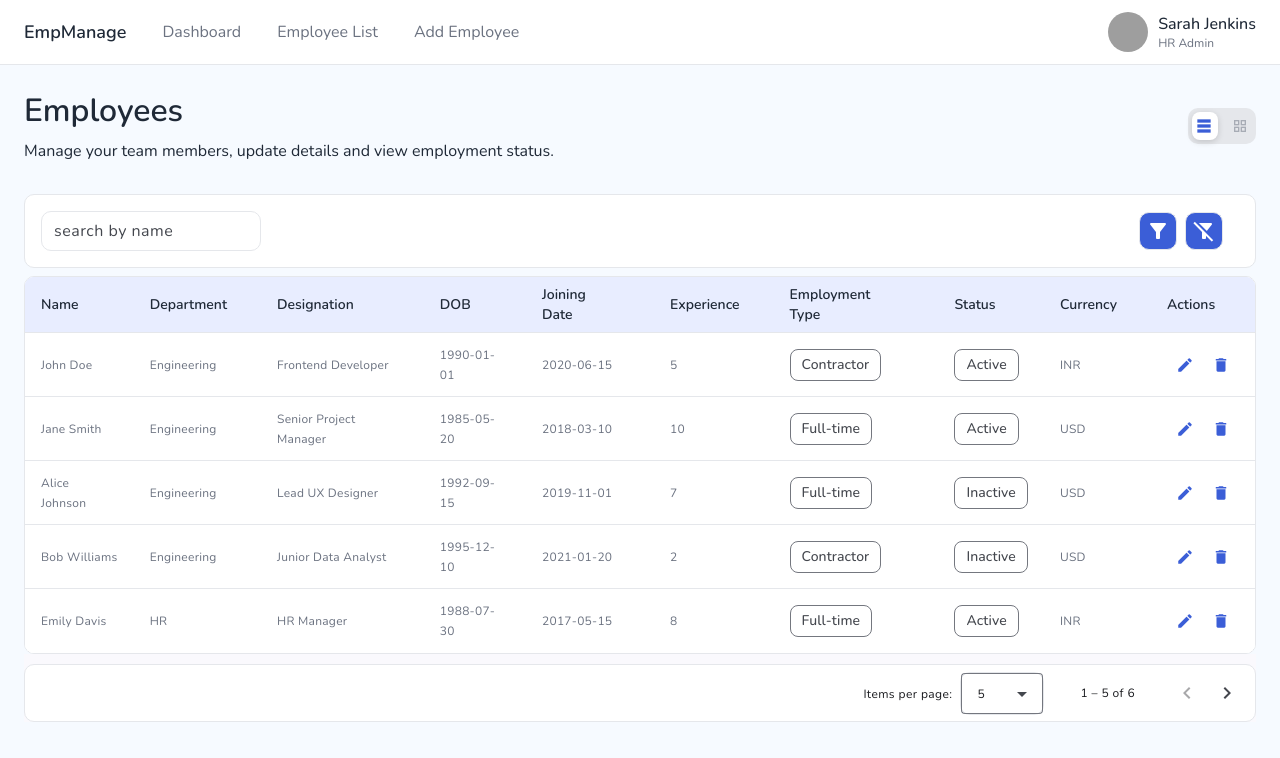
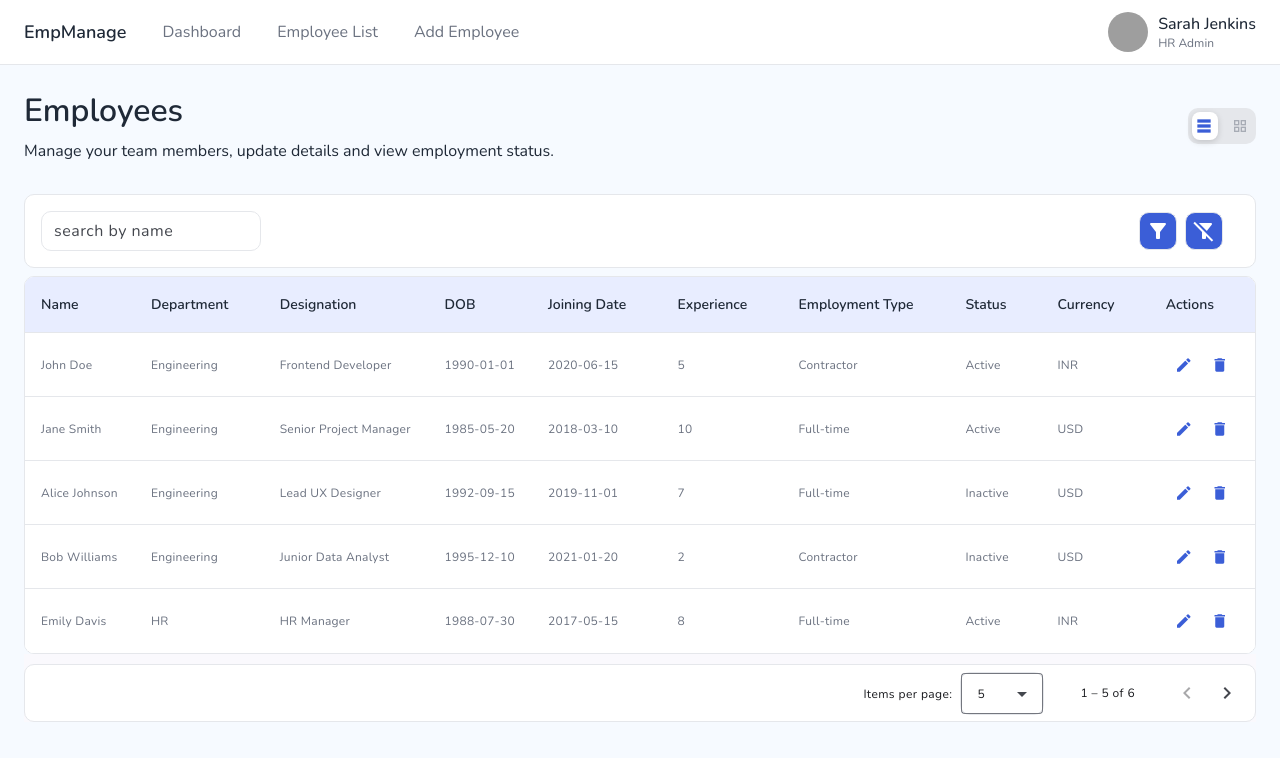
Before and after one commit to addzz24/employee-management-app, an Angular app: page /employee-list in a window 1280 px wide. Shown: the top 758 px of the page. Built offline with nearby package versions, Linux system fonts and the light colour scheme; grey boxes are pictures that could not be loaded.

Commit message:
minror changes

```diff
--- a/src/app/shared/components/data-table/data-table.component.html
+++ b/src/app/shared/components/data-table/data-table.component.html
@@ -20,22 +20,6 @@
               </button>
             }
           }
-          @case ('status') {
-            <mat-chip
-              class="app-chip"
-              [ngClass]="{
-                'chip-success': row.status === 'Active',
-                'chip-danger': row.status === 'Inactive',
-              }"
-            >
-              {{ row.status }}
-            </mat-chip>
-          }
-          @case ('employmentType') {
-            <mat-chip class="app-chip chip-neutral">
-              {{ row.employmentType }}
-            </mat-chip>
-          }
           @default {
             {{ row[column] }}
           }
--- a/src/app/shared/components/data-table/data-table.component.ts
+++ b/src/app/shared/components/data-table/data-table.component.ts
@@ -11,13 +11,11 @@ import { FormsModule } from '@angular/forms';
 import { MatTooltipModule } from '@angular/material/tooltip';
 import { MatTableModule, MatTableDataSource } from '@angular/material/table';
 import { MatSortModule, MatSort } from '@angular/material/sort';
-import { MatFormFieldModule } from '@angular/material/form-field';
 import { MatInputModule } from '@angular/material/input';
 import { MatIconModule } from '@angular/material/icon';
 import { MatButtonModule } from '@angular/material/button';
 import { TableAction, TableActionEvent } from '../../../core/types/types';
 import { TitleCaseSplitPipe } from '../../../core/pipes/title-case-split.pipe';
-import { MatChipsModule } from '@angular/material/chips';
 
 @Component({
   selector: 'app-data-table',
@@ -26,14 +24,11 @@ import { MatChipsModule } from '@angular/material/chips';
     CommonModule,
     MatTableModule,
     MatSortModule,
-    MatFormFieldModule,
     MatInputModule,
     MatButtonModule,
-    FormsModule,
     MatIconModule,
     MatTooltipModule,
     TitleCaseSplitPipe,
-    MatChipsModule,
   ],
   templateUrl: './data-table.component.html',
 })
```
